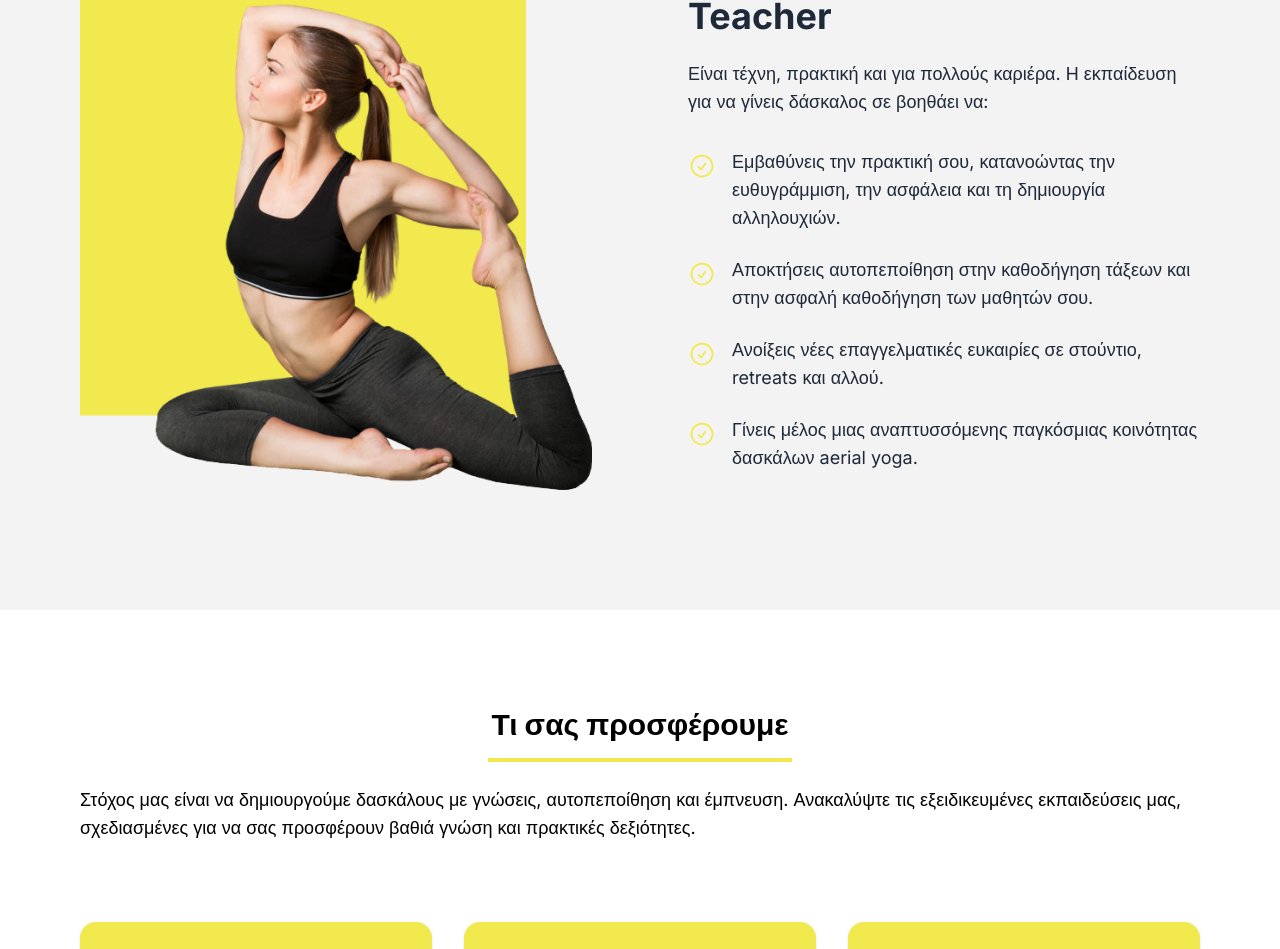
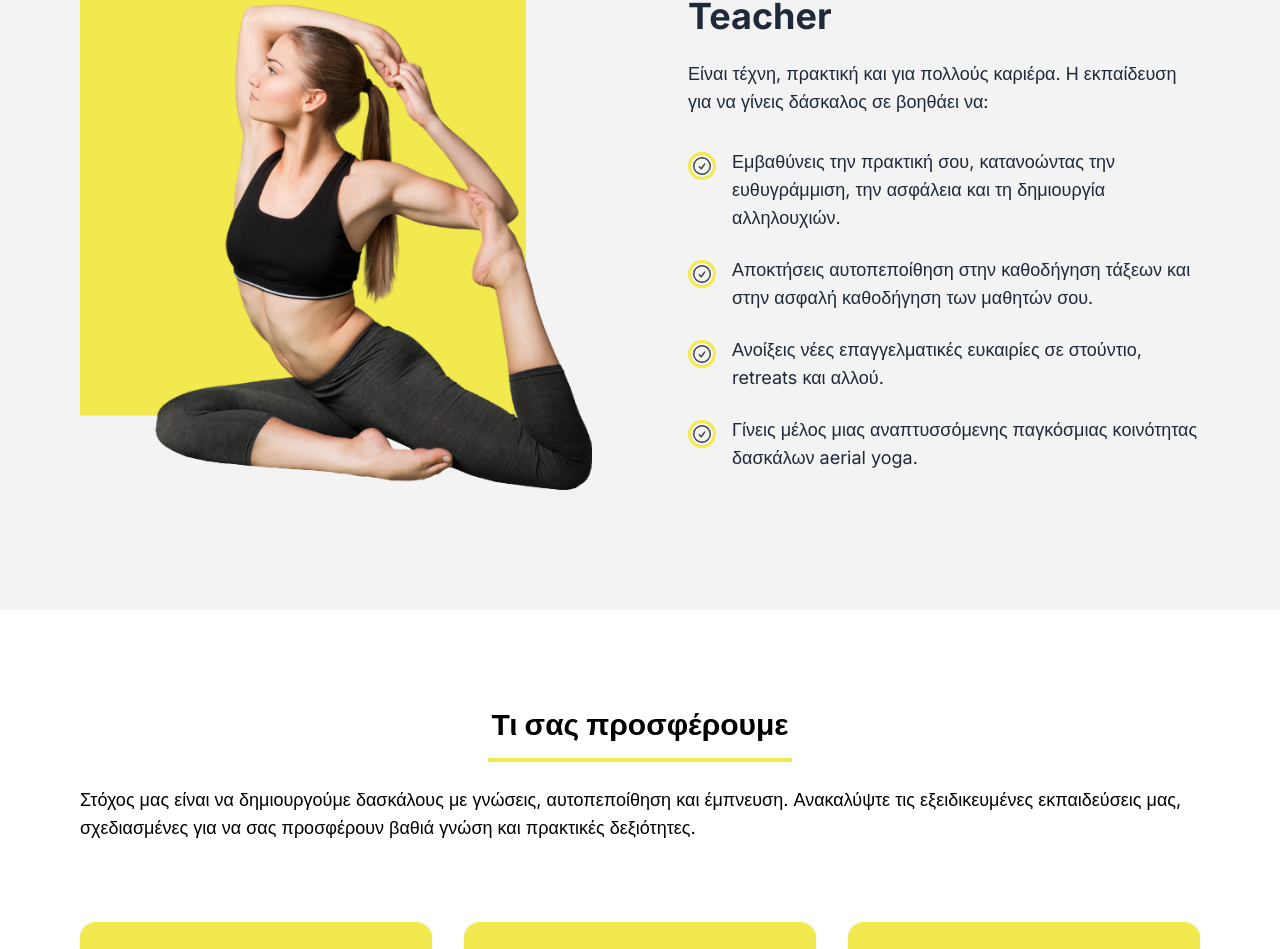
Before and after one commit to Tsagiannoudis/vertical-project, a Next.js app: page / in a window 1280 px wide. Shown: the part 2638-3587 px from the top of the page. Built offline with nearby package versions, Linux system fonts and the light colour scheme.

Commit message:
tailwind refresh on pages

```diff
--- a/src/components/contact/FormContact.tsx
+++ b/src/components/contact/FormContact.tsx
@@ -66,7 +66,7 @@ export default function FormContact() {
     };
 
     return (
-        <section className="w-full mx-auto p-8 bg-[#F3F3F3]">
+        <section className="w-full mx-auto p-8 bg-[#fff]">
             <div className="container mx-auto max-w-5xl mb-8 pt-10">
                 <h2 className="text-3xl font-semibold text-black">The Vertical Project Training</h2>
                 <p className="text-gray-600 mt-2 mb-4">Μπορείτε να μας βρείτε μεσω των Social Media ή διαφορετικα με την παρακάτω φόρμα επικοινωνίας.</p>
--- a/src/components/courses/TrainingsCards.tsx
+++ b/src/components/courses/TrainingsCards.tsx
@@ -39,7 +39,7 @@ const trainings = [
 ];
 export default function TrainingsCards() {
     return (
-        <section className="w-full bg-white">
+        <section className="w-full bg-[#F3F3F3]">
             <div className="container mx-auto max-w-7xl px-4 py-16 sm:py-24 space-y-16">
                 {trainings.map((training, index) => {
                     const isImageLeft = index % 2 === 0;
@@ -56,7 +56,7 @@ export default function TrainingsCards() {
                     );
 
                     const textBlock = (
-                        <div className="md:w-1/2 w-full flex items-center justify-center py-12 bg-[#F3F3F3]">
+                        <div className="md:w-1/2 w-full flex items-center justify-center py-12 bg-[#fff]">
                             <div className="p-8 md:p-16 lg:p-24 max-w-2xl mx-auto text-center md:text-left">
                                 <h3 className="text-3xl md:text-4xl font-bold mb-4 text-gray-800">{training.title}</h3>
                                 <hr className="border-[#f2e94e] border-2 mt-4 w-36 mb-6 mx-auto md:mx-0"/>
--- a/src/components/home/WhyToBecomeATeacher.tsx
+++ b/src/components/home/WhyToBecomeATeacher.tsx
@@ -60,7 +60,7 @@ const WhyToBecomeATeacher = () => {
             <ul className="space-y-6">
               {benefits.map((benefit, index) => (
                 <li key={index} className="flex items-start">
-                  <CheckCircleIcon className="w-7 h-7 text-[#F2E94E] flex-shrink-0 mt-1 mr-4" />
+                  <CheckCircleIcon className="w-7 h-7 text-[#3c3c3c] border-3 border-[#F2E94E] rounded-full flex-shrink-0 mt-1 mr-4" />
                   <p className="text-lg">{benefit.text}</p>
                 </li>
               ))}
```
